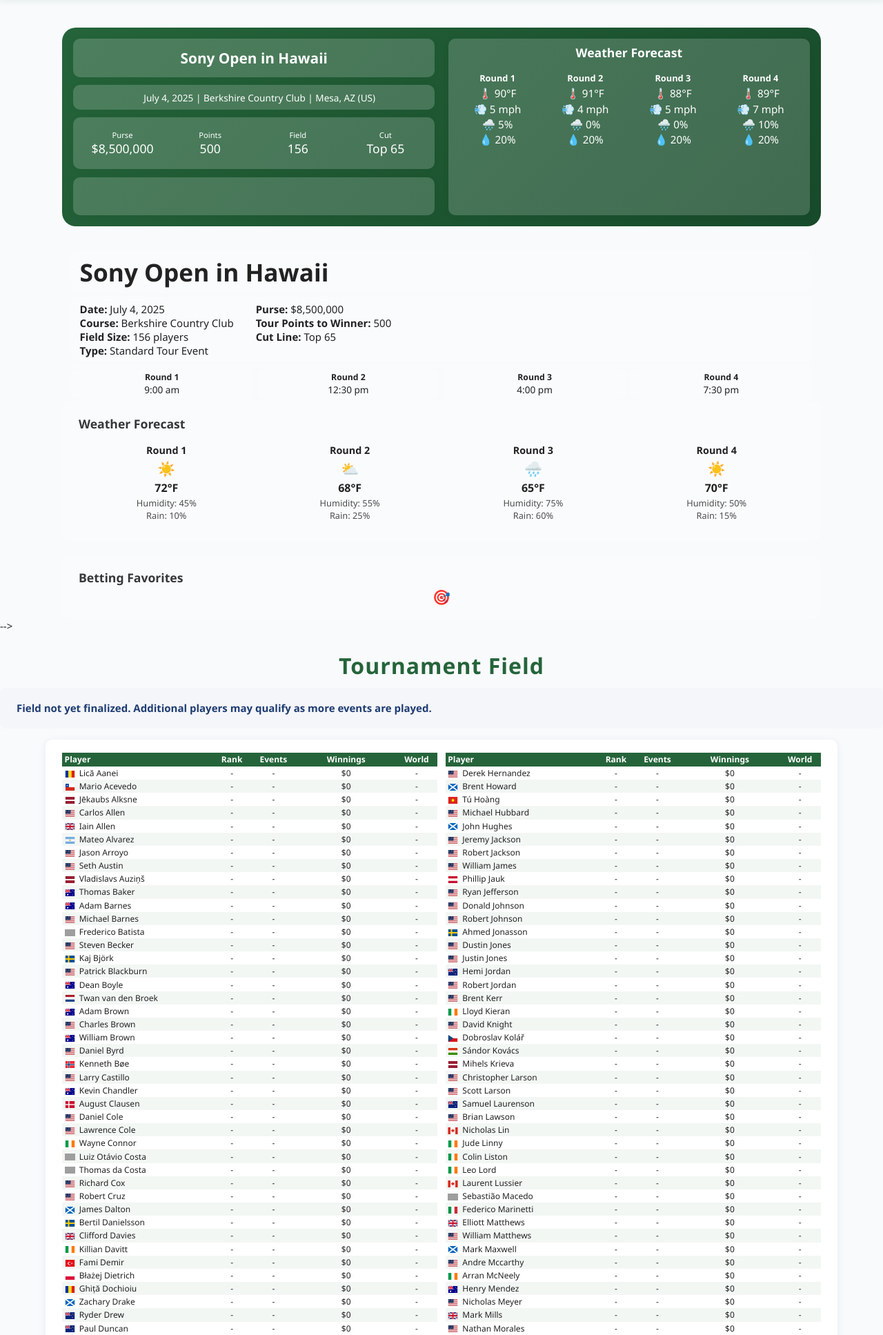
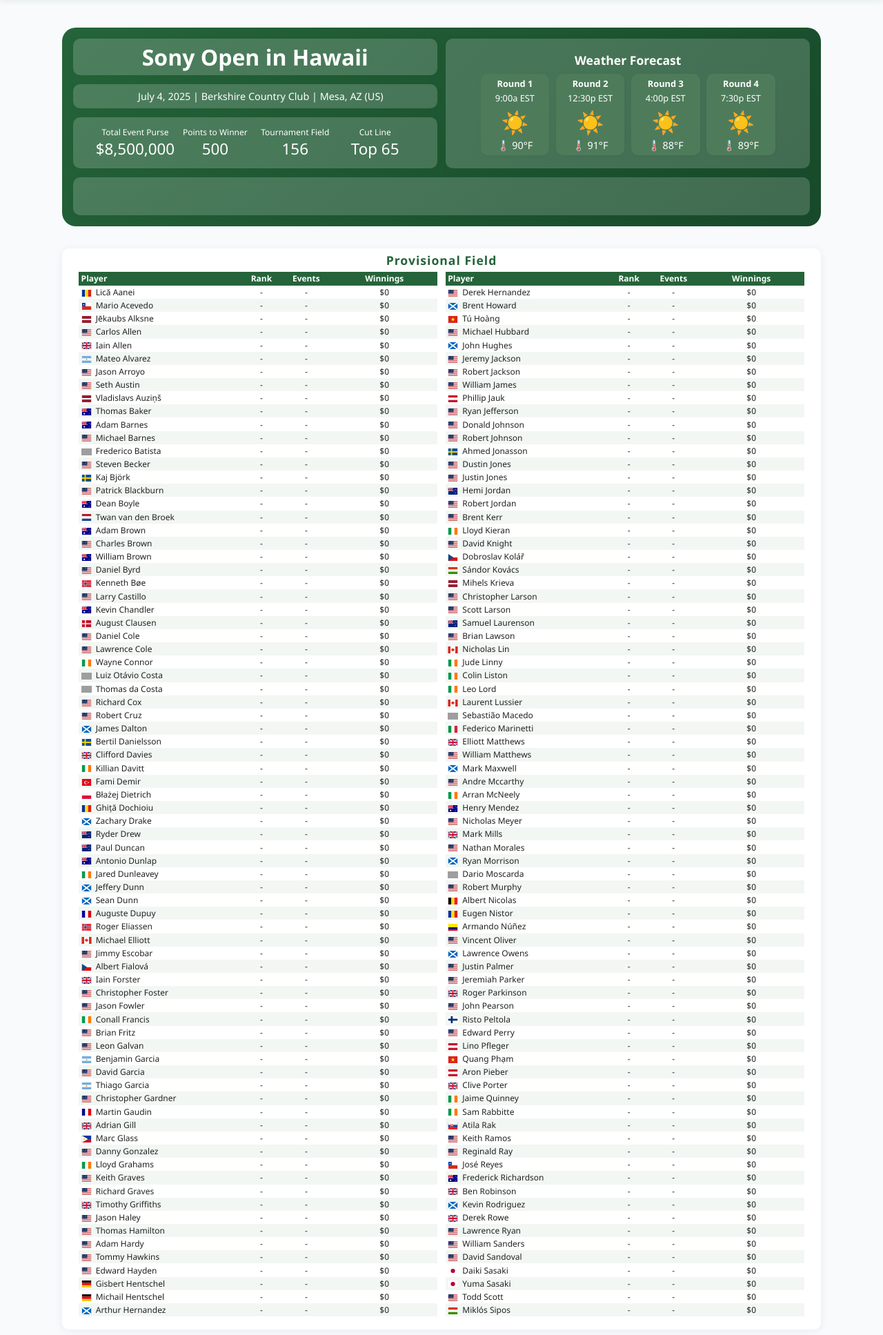
Before and after one commit to zt-robinson/GreenBook, a Flask app: page /tournament/25 in a window 1280 px wide. Shown: the part 71-2006 px from the top of the page at 69% size. Run offline with Flask 3, Linux system fonts and the light colour scheme; data comes from the database, SQL or seed files in the repository; grey boxes are pictures that could not be loaded.

Commit message:
Update tournament_detail.html: UI/UX improvements and bug fixes

```diff
--- a/templates/tournament_detail.html
+++ b/templates/tournament_detail.html
@@ -14,149 +14,73 @@
 {% block content %}
 <div class="main-container">
     <!-- RESTORED BILLBOARD LAYOUT -->
-    <div class="billboard" style="display: grid; grid-template-columns: 1fr 1fr; gap: 1.2rem; align-items: stretch;">
-        <div class="billboard-left" style="display: flex; flex-direction: column; gap: 0.7rem;">
-            <div class="billboard-card" style="position: relative; display: flex; align-items: center; justify-content: center; height: 100%; padding: 0.5rem;">
-                <span style="font-weight: bold; font-size: 1.3rem; overflow: hidden; text-overflow: ellipsis; white-space: nowrap; display: block; text-align: center;">{{ tournament['name'] }}</span>
-            </div>
-            <div class="billboard-card" style="position: relative; display: flex; align-items: center; justify-content: center; height: 100%; padding: 0.5rem;">
-                <span class="card-bottom-left-placeholder" style="font-weight: normal; font-size: 0.85rem; text-align: center; overflow: hidden; text-overflow: ellipsis; white-space: nowrap; display: inline-block; width: 100%;">{{ tournament['start_date_formatted'] }} | {{ tournament['course_name'] }}{% if tournament['location'] %} | {{ tournament['location'] }}{% elif tournament['city'] and tournament['state'] %} | {{ tournament['city'] }}, {{ tournament['state'] }}{% endif %}</span>
-            </div>
-            <div class="billboard-card" style="position: relative; padding: 0.5rem; display: flex; align-items: center; justify-content: center; height: 100%;">
-                <div style="display: flex; justify-content: space-between; align-items: center; width: 100%;">
-                    <div style="text-align: center; flex: 1; display: flex; flex-direction: column; justify-content: center;">
-                        <div style="font-size: 0.7rem; color: #fff;">Purse</div>
-                        <div style="font-size: 1.1rem; color: #fff; font-weight: 500;">${{ tournament['purse_amount_formatted'] }}</div>
-                    </div>
-                    <div style="text-align: center; flex: 1; display: flex; flex-direction: column; justify-content: center;">
-                        <div style="font-size: 0.7rem; color: #fff;">Points</div>
-                        <div style="font-size: 1.1rem; color: #fff; font-weight: 500;">{{ winner_points }}</div>
-                    </div>
-                    <div style="text-align: center; flex: 1; display: flex; flex-direction: column; justify-content: center;">
-                        <div style="font-size: 0.7rem; color: #fff;">Field</div>
-                        <div style="font-size: 1.1rem; color: #fff; font-weight: 500;">{{ tournament['field_size'] }}</div>
-                    </div>
-                    <div style="text-align: center; flex: 1; display: flex; flex-direction: column; justify-content: center;">
-                        <div style="font-size: 0.7rem; color: #fff;">Cut</div>
-                        <div style="font-size: 1.1rem; color: #fff; font-weight: 500;">{{ cut_line }}</div>
-                    </div>
-                </div>
-            </div>
-            <div class="billboard-card" style="position: relative; padding: 0.5rem; display: flex; align-items: center; justify-content: center; height: 100%;">
-                <span id="tournament-countdown" style="font-size: 1rem; color: #fff; text-align: center;"></span>
-            </div>
+    <div class="billboard" style="display: grid; grid-template-columns: 1fr 1fr; grid-template-rows: auto auto auto auto; gap: 0.8rem; align-items: stretch;">
+        <!-- Card 1: Title -->
+        <div class="billboard-card" style="grid-column: 1; grid-row: 1; position: relative; display: flex; align-items: center; justify-content: center; padding: 0.0rem 0.2rem; min-width: 350px;">
+            <span style="font-weight: bold; font-size: 2.0rem; overflow: hidden; text-overflow: ellipsis; white-space: nowrap; display: block; text-align: center;">{{ tournament['name'] }}</span>
         </div>
-        <div class="billboard-right" style="display: flex; flex-direction: column; height: 100%;">
-            <div class="billboard-card" style="padding: 0.5rem; height: 100%; display: flex; flex-direction: column; justify-content: center;">
+        <!-- Card 5: Weather (top right) -->
+        <div class="billboard-card" style="grid-column: 2; grid-row: 1 / span 3; padding: 0.5rem 0.7rem; display: flex; flex-direction: column; align-items: center; justify-content: center; min-width: 350px; height: 100%; align-self: center;">
+            <div style="display: flex; flex-direction: column; align-items: center; width: 100%;">
                 <div style="text-align: center; margin-bottom: 0.5rem;">
                     <span style="font-weight: bold; font-size: 1.1rem; color: #fff;">Weather Forecast</span>
                 </div>
-                <div style="display: flex; justify-content: space-between; align-items: stretch; height: 100%;">
+                <div style="display: flex; justify-content: center; align-items: flex-start; gap: 0.5rem;">
                     {% for i in range(4) %}
-                    <div style="text-align: center; flex: 1 1 0; min-width: 0; padding: 0.5rem 0.2rem; display: flex; flex-direction: column; align-items: center; justify-content: flex-start;">
+                    <div style="background: #4e7c5b; padding: 0.3rem 0.3rem; border-radius: 10px; margin: 0 0.05rem; box-shadow: 0 1px 4px rgba(30,60,114,0.04); min-width: 90px; display: flex; flex-direction: column; align-items: center; position: relative;">
                         <div style="font-size: 0.8rem; color: #fff; font-weight: bold; margin-bottom: 0.2rem;">Round {{ i+1 }}</div>
-                        <div style="display: flex; flex-direction: column; gap: 0.15em; align-items: center;">
-                            <span title="Temperature" style="font-size: 0.95rem;">🌡️ {{ weather_forecast[i]['temp']|int if weather_forecast and weather_forecast[i] else '70' }}°F</span>
-                            <span title="Wind" style="font-size: 0.95rem;">💨 {{ weather_forecast[i]['wind']|round|int if weather_forecast and weather_forecast[i] else '10' }} mph</span>
-                            <span title="Rain" style="font-size: 0.95rem;">🌧️ {{ ((weather_forecast[i]['rain_prob'] + 4) // 5 * 5)|int if weather_forecast and weather_forecast[i] else '20' }}%</span>
-                            <span title="Humidity" style="font-size: 0.95rem;">💧 {{ ((weather_forecast[i]['humidity'] + 4) // 5 * 5)|int if weather_forecast and weather_forecast[i] else '50' }}%</span>
+                        <div style="font-size: 0.8rem; color: #fff; margin-bottom: 0.2rem;">
+                            {% if i == 0 %}{{ tournament['round_1_start_fmt'] }}{% elif i == 1 %}{{ tournament['round_2_start_fmt'] }}{% elif i == 2 %}{{ tournament['round_3_start_fmt'] }}{% else %}{{ tournament['round_4_start_fmt'] }}{% endif %} EST
+                        </div>
+                        <div class="weather-main-icon" style="font-size: 2.0rem; margin-bottom: 0.2rem; cursor: pointer;">{{ weather_forecast[i]['icon'] if weather_forecast and weather_forecast[i] else '☀️' }}</div>
+                        <div style="font-size: 0.9rem; color: #fff;">🌡️ {{ weather_forecast[i]['temp']|int if weather_forecast and weather_forecast[i] else '70' }}°F</div>
+                        <div class="weather-tooltip" style="display: none; position: absolute; left: 50%; top: 110%; transform: translateX(-50%); background: #234; color: #fff; border-radius: 8px; padding: 0.5em 1em; font-size: 0.8rem; z-index: 10; box-shadow: 0 2px 8px rgba(0,0,0,0.18); min-width: 120px;">
+                            <div style="margin-bottom: 0.2em;"><span style='font-size:1em;'>💨</span> {{ weather_forecast[i]['wind']|round|int if weather_forecast and weather_forecast[i] else '10' }} mph</div>
+                            <div style="margin-bottom: 0.2em;"><span style='font-size:1em;'>🌧️</span> {{ ((weather_forecast[i]['rain_prob'] + 4) // 5 * 5)|int if weather_forecast and weather_forecast[i] else '20' }}%</div>
+                            <div><span style='font-size:1em;'>💧</span> {{ ((weather_forecast[i]['humidity'] + 4) // 5 * 5)|int if weather_forecast and weather_forecast[i] else '50' }}%</div>
                         </div>
                     </div>
                     {% endfor %}
                 </div>
             </div>
         </div>
-    </div>
-
-    <!-- Tournament Billboard (COMMENTED OUT FOR NOW) -->
-    <!--
-    <div class="billboard">
-        <!-- LEFT SIDE: Main Info Container (spans full height) -->
-        <div id="main-info-box" class="billboard-main-info">
-            <div class="billboard-title-box">
-                <h1 class="billboard-title">{{ tournament['name'] }}</h1>
-            </div>
-            <div class="billboard-info-box billboard-info-details billboard-info-flex">
-                <div class="billboard-info-col">
-                    <div><strong>Date:</strong> {{ tournament['start_date_formatted'] }}</div>
-                    <div><strong>Course:</strong> {{ tournament['course_name'] }}</div>
-                    <div><strong>Field Size:</strong> {{ tournament['field_size'] }} players</div>
-                    <div><strong>Type:</strong> {{ tournament['type_display'] }}</div>
+        <!-- Card 2: Date/Course -->
+        <div class="billboard-card" style="grid-column: 1; grid-row: 2; position: relative; display: flex; align-items: center; justify-content: center; padding: 0.8rem 0.7rem; min-width: 350px;">
+            <span class="card-bottom-left-placeholder" style="font-weight: normal; font-size: 0.9rem; text-align: center; overflow: hidden; text-overflow: ellipsis; white-space: nowrap; display: inline-block; width: 100%;">{{ tournament['start_date_formatted'] }} | {{ tournament['course_name'] }}{% if tournament['location'] %} | {{ tournament['location'] }}{% elif tournament['city'] and tournament['state'] %} | {{ tournament['city'] }}, {{ tournament['state'] }}{% endif %}</span>
+        </div>
+        <!-- Card 3: Stats -->
+        <div class="billboard-card" style="grid-column: 1; grid-row: 3; position: relative; padding: 0.5rem 2rem; display: flex; align-items: center; justify-content: center; min-width: 350px;">
+            <div style="display: flex; justify-content: space-between; align-items: center; width: 100%;">
+                <div style="text-align: center; flex: 1; display: flex; flex-direction: column; justify-content: center;">
+                    <div style="font-size: 0.75rem; color: #fff;">Total Event Purse</div>
+                    <div style="font-size: 1.4rem; color: #fff; font-weight: 500;">${{ tournament['purse_amount_formatted'] }}</div>
                 </div>
-                <div class="billboard-info-col">
-                    <div><strong>Purse:</strong> ${{ tournament['purse_amount_formatted'] }}</div>
-                    <div><strong>Tour Points to Winner:</strong> {{ winner_points }}</div>
-                    <div><strong>Cut Line:</strong> {{ cut_line }}</div>
+                <div style="text-align: center; flex: 1; display: flex; flex-direction: column; justify-content: center;">
+                    <div style="font-size: 0.75rem; color: #fff;">Points to Winner</div>
+                    <div style="font-size: 1.4rem; color: #fff; font-weight: 500;">{{ winner_points }}</div>
                 </div>
-            </div>
-            <div id="countdown" class="billboard-countdown"></div>
-            <div class="billboard-rounds">
-                <div class="billboard-round">
-                    <span class="billboard-round-label">Round 1</span>
-                    <span class="billboard-round-time">{{ tournament['round_1_start_fmt'].replace('a',' am').replace('p',' pm') }}</span>
+                <div style="text-align: center; flex: 1; display: flex; flex-direction: column; justify-content: center;">
+                    <div style="font-size: 0.75rem; color: #fff;">Tournament Field</div>
+                    <div style="font-size: 1.4rem; color: #fff; font-weight: 500;">{{ tournament['field_size'] }}</div>
                 </div>
-                <div class="billboard-round">
-                    <span class="billboard-round-label">Round 2</span>
-                    <span class="billboard-round-time">{{ tournament['round_2_start_fmt'].replace('a',' am').replace('p',' pm') }}</span>
-                </div>
-                <div class="billboard-round">
-                    <span class="billboard-round-label">Round 3</span>
-                    <span class="billboard-round-time">{{ tournament['round_3_start_fmt'].replace('a',' am').replace('p',' pm') }}</span>
-                </div>
-                <div class="billboard-round">
-                    <span class="billboard-round-label">Round 4</span>
-                    <span class="billboard-round-time">{{ tournament['round_4_start_fmt'].replace('a',' am').replace('p',' pm') }}</span>
+                <div style="text-align: center; flex: 1; display: flex; flex-direction: column; justify-content: center;">
+                    <div style="font-size: 0.75rem; color: #fff;">Cut Line</div>
+                    <div style="font-size: 1.4rem; color: #fff; font-weight: 500;">{{ cut_line }}</div>
                 </div>
             </div>
         </div>
-        <!-- TOP RIGHT: Weather Container -->
-        <div id="weather-betting-col" class="billboard-weather">
-            <div class="billboard-weather-forecast">
-                <h3 class="billboard-weather-title">Weather Forecast</h3>
-                <div class="billboard-weather-grid">
-                    <div class="billboard-weather-day">
-                        <div class="billboard-weather-round">Round 1</div>
-                        <div class="billboard-weather-icon">☀️</div>
-                        <div class="billboard-weather-temp">72°F</div>
-                        <div class="billboard-weather-detail">Humidity: 45%</div>
-                        <div class="billboard-weather-detail">Rain: 10%</div>
-                    </div>
-                    <div class="billboard-weather-day">
-                        <div class="billboard-weather-round">Round 2</div>
-                        <div class="billboard-weather-icon">⛅</div>
-                        <div class="billboard-weather-temp">68°F</div>
-                        <div class="billboard-weather-detail">Humidity: 55%</div>
-                        <div class="billboard-weather-detail">Rain: 25%</div>
-                    </div>
-                    <div class="billboard-weather-day">
-                        <div class="billboard-weather-round">Round 3</div>
-                        <div class="billboard-weather-icon">🌧️</div>
-                        <div class="billboard-weather-temp">65°F</div>
-                        <div class="billboard-weather-detail">Humidity: 75%</div>
-                        <div class="billboard-weather-detail">Rain: 60%</div>
-                    </div>
-                    <div class="billboard-weather-day">
-                        <div class="billboard-weather-round">Round 4</div>
-                        <div class="billboard-weather-icon">☀️</div>
-                        <div class="billboard-weather-temp">70°F</div>
-                        <div class="billboard-weather-detail">Humidity: 50%</div>
-                        <div class="billboard-weather-detail">Rain: 15%</div>
-                    </div>
-                </div>
-            </div>
-            <div class="billboard-betting">
-                <h3 class="billboard-betting-title">Betting Favorites</h3>
-                <div class="billboard-betting-icon">🎯</div>
-            </div>
+        <!-- Card 4: Countdown (stretched across bottom) -->
+        <div class="billboard-card" style="grid-column: 1 / span 2; grid-row: 4; position: relative; padding: 1.5rem 0.7rem; display: flex; align-items: center; justify-content: center; width: 100%; min-width: 700px;">
+            <span id="tournament-countdown" style="font-size: 1rem; color: #fff; text-align: center;"></span>
         </div>
     </div>
-    -->
 
+    <!-- Remove all holdover data and commented-out code here -->
     <style>
         @media (max-width: 768px) {
             .billboard {
                 grid-template-columns: 1fr !important;
-                grid-template-rows: auto auto auto !important;
+                grid-template-rows: auto auto auto auto !important;
             }
 
             .billboard > div:nth-child(1) {
@@ -173,6 +97,11 @@
                 grid-column: 1 !important;
                 grid-row: 3 !important;
             }
+
+            .billboard > div:nth-child(4) {
+                grid-column: 1 !important;
+                grid-row: 4 !important;
+            }
         }
         .main-info-table {
             font-size: 12px;
@@ -187,12 +116,9 @@
 
     <!-- Leaderboard/Field (Pre-Tournament) -->
     <div style="margin-bottom: 2rem;">
-        <h2 class="page-title">Tournament Field</h2>
         {% if show_provisional %}
-        <div style="background: #f5f6fa; border-radius: 8px; padding: 1.2rem 1.5rem; margin-bottom: 1rem; color: #1e3c72; font-weight: bold;">
-            Field not yet finalized. Additional players may qualify as more events are played.
-        </div>
-        <div style="max-width: 1100px; margin: 0 auto; background: white; border-radius: 10px; box-shadow: 0 2px 12px rgba(30,60,114,0.07); padding: 1.2rem 1.5rem; display: block;">
+        <div style="max-width: 1100px; margin: 0 auto; background: white; border-radius: 10px; box-shadow: 0 2px 12px rgba(30,60,114,0.07); padding: 0.3rem 1.5rem 1.2rem 1.5rem; display: block; margin-top: 0.1rem;">
+            <h2 class="page-title" style="font-size: 1.1rem; font-weight: bold; margin-top: 0; margin-bottom: 0.3rem;">Provisional Field</h2>
             <div class="provisional-columns" style="display: grid; grid-template-columns: repeat(2, 1fr); gap: 0.7rem; width: 100%; max-width: 100%;">
                 {% for column in qualifier_columns %}
                 <table class="main-info-table" style="width: 100%; background: transparent; border-radius: 7px; border-collapse: separate; border-spacing: 0; margin: 0;">
@@ -202,7 +128,6 @@
                             <th style="text-align: center; padding: 0.13em 0.2em; min-width: 2.5em; font-weight: 700;">Rank</th>
                             <th style="text-align: center; padding: 0.13em 0.2em; min-width: 2.5em; font-weight: 700;">Events</th>
                             <th style="text-align: center; padding: 0.13em 0.2em; min-width: 7.5em; font-weight: 700;">Winnings</th>
-                            <th style="text-align: center; padding: 0.13em 0.2em; min-width: 2.5em; font-weight: 700;">World</th>
                         </tr>
                     </thead>
                     <tbody>
@@ -218,7 +143,6 @@
                             <td style="text-align: center; padding: 0.09em 0.2em; min-width: 2.5em;">{{ player['tour_rank'] or '-' }}</td>
                             <td style="text-align: center; padding: 0.09em 0.2em; min-width: 2.5em;">{{ player['events'] or '-' }}</td>
                             <td style="text-align: center; padding: 0.09em 0.2em; min-width: 7.5em;">${{ '{:,.0f}'.format(player['season_money'] or 0) }}</td>
-                            <td style="text-align: center; padding: 0.09em 0.2em; min-width: 2.5em;">{{ player['world_rank'] or '-' }}</td>
                         </tr>
                         {% endfor %}
                     </tbody>
@@ -250,23 +174,24 @@
         </div>
         {% endif %}
     </div>
+</div>
 
-    <!-- Course Information -->
-    <div style="background: rgba(255, 255, 255, 0.1); padding: 1.5rem; border-radius: 10px; border: 1px solid rgba(255, 255, 255, 0.2);">
-        <h3 style="color: #2a5298; margin: 0 0 1rem 0;">Course Information</h3>
-        <p style="margin: 0; color: #666;">
-            <strong>{{ tournament['course_name'] }}</strong> -
-            This championship venue will host the {{ tournament['name'] }}.
-            Course details and characteristics can be viewed on the
-            <a href="/courses" style="color: #2a5298;">Courses page</a>.
-        </p>
-    </div>
-
-    <!-- Navigation -->
-    <div style="text-align: center; margin-top: 2rem;">
-        <a href="/schedule" style="display: inline-block; padding: 0.75rem 1.5rem; background: linear-gradient(135deg, #2a5298, #1e3c72); color: white; text-decoration: none; border-radius: 10px; margin: 0 0.5rem;">
-            ← Back to Schedule
-        </a>
-    </div>
-</div>
+<script>
+document.addEventListener('DOMContentLoaded', function() {
+    document.querySelectorAll('.weather-main-icon').forEach(function(icon) {
+        let tooltipTimeout;
+        icon.addEventListener('mouseenter', function() {
+            tooltipTimeout = setTimeout(function() {
+                var tooltip = icon.parentElement.querySelector('.weather-tooltip');
+                if (tooltip) tooltip.style.display = 'block';
+            }, 200);
+        });
+        icon.addEventListener('mouseleave', function() {
+            clearTimeout(tooltipTimeout);
+            var tooltip = icon.parentElement.querySelector('.weather-tooltip');
+            if (tooltip) tooltip.style.display = 'none';
+        });
+    });
+});
+</script>
 {% endblock %}
```
